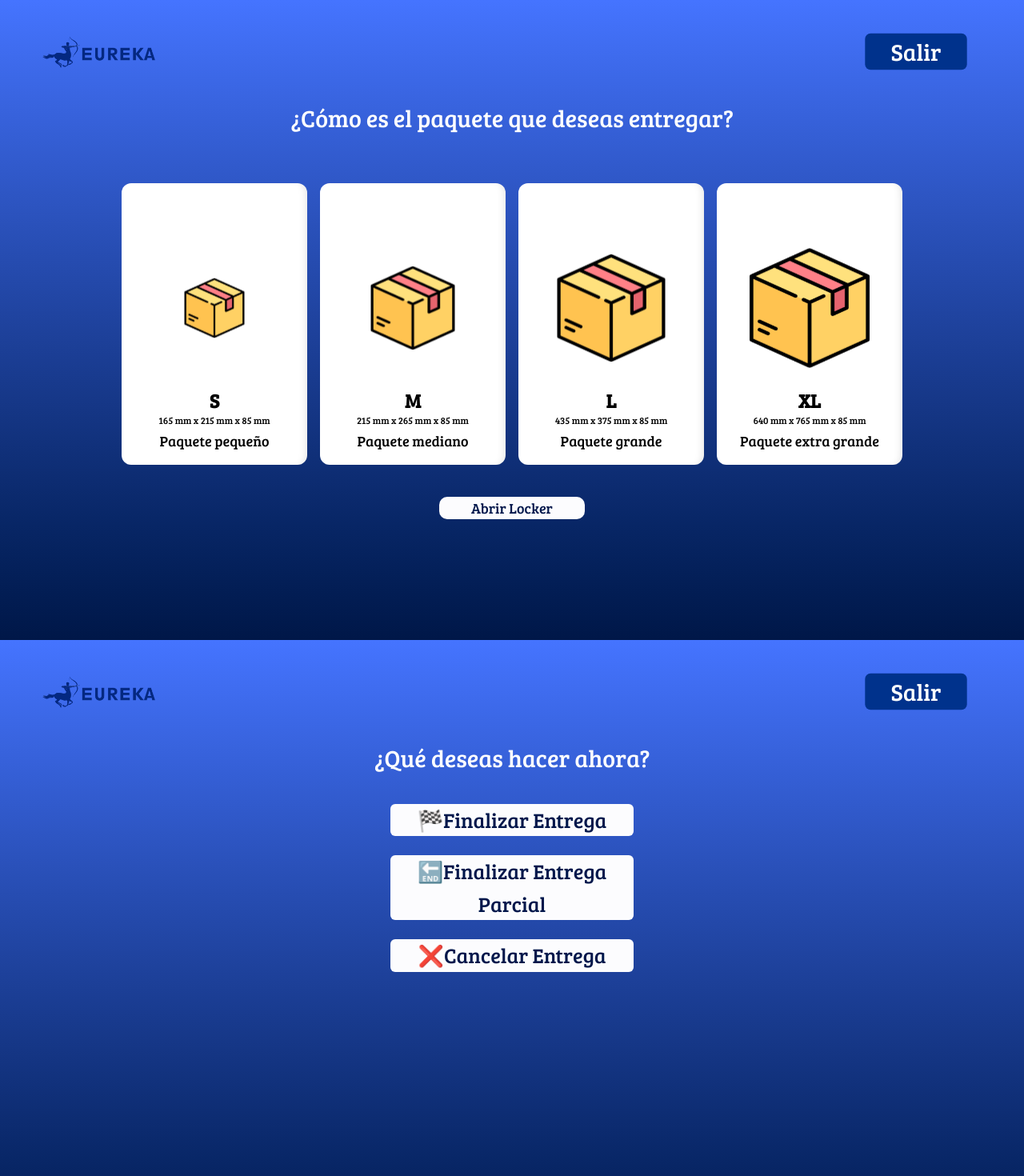
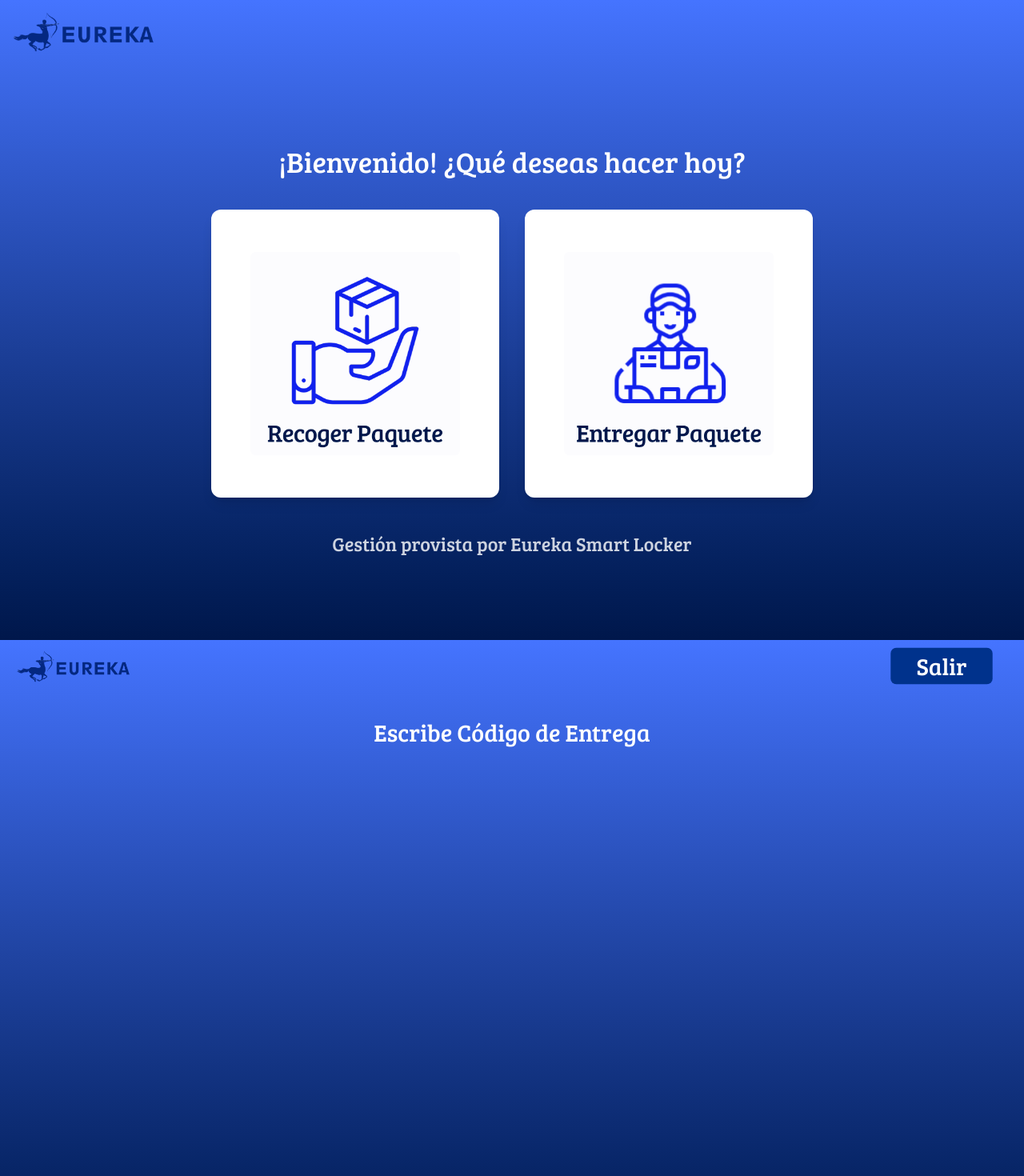
Before and after one commit to Eureka-projectFactoriaF5/buzon-inteligente-LOCKER, a React (Vite) app: page / in a window 1280 px wide. Shown: the top 1470 px of the page at 80% size. Built offline with nearby package versions, Linux system fonts and the light colour scheme.

Commit message:
Fix broken views, update routes, adjust button sizes; pending: link(navigate) buttons, add functionality, and update routes in App.jsx

```diff
--- a/src/App.jsx
+++ b/src/App.jsx
@@ -1,5 +1,8 @@
 import React from "react";
 import { ViewPackageSize } from "./pages/ViewPackageSize";
+import { FirstView } from "./pages/FirstView";
+import { ViewDeliveryAcces } from "./pages/ViewDeliveryAcces";
+import { ViewUserAcces } from "./pages/ViewUserAcces";
 import { PackageSizeCard } from "./components/PackageSizeCard";
 import { PackageSizeGroup } from "./components/PackageSizeGroup";
 import { ViewDeliveryMan } from "./pages/ViewDeliveryMan";
@@ -9,8 +12,11 @@ import "./styles/styles.css";
 export default function App() {
   return (
     <>
+     <FirstView />
+     <ViewDeliveryAcces />
      <ViewPackageSize />
       <ViewDeliveryMan />
+      <ViewUserAcces />
       <PendingPackages />
     </>
   );
--- a/src/components/buttons/WhiteButtonWish.jsx
+++ b/src/components/buttons/WhiteButtonWish.jsx
@@ -2,7 +2,14 @@ export const WhiteButtonWish = ({ text, type = "button", ...props }) => (
   <button
     type={type}
     {...props}
-      className="flex justify-center items-center w-1/4 max-w-[30rem] bg-[#FCFCFE] text-[#00174B] rounded-[0.376rem] text-[1.625rem] border-none mx-auto cursor-pointer font-bree"
+    className="flex justify-center items-center
+               w-4/5 xl:w-2/4
+               bg-[#FCFCFE] text-[#00174B]
+               rounded-[0.376rem]
+               text-[1.625rem] xl:text-[2rem]
+               py-2 xl:py-4
+               border-none mx-auto
+               cursor-pointer font-bree"
   >
     {text}
   </button>
--- a/src/views/FirstView.jsx
+++ b/src/pages/FirstView.jsx
@@ -1,40 +1,40 @@
 import React from "react";
 import { Link } from "react-router-dom";
 
-export default function FirstView() {
+export const FirstView = () => {
   return (
     <div className="min-h-screen flex flex-col bg-gradient-to-b from-[#4574FF] to-[#00174B] text-white relative">
-      <div className="flex justify-between items-center mb-8">
-         <img src="/public/IMGS Proyecto/logosinfondoazul.png" alt="Logo Eureka" className="h-10 md:h-20" />
+      <div className="flex justify-between items-center">
+         <img src="/public/images/logosinfondoazul.png" alt="Logo Eureka" className="h-10 md:h-20" />
       </div>
 
       <div className="flex-grow flex flex-col items-center justify-center text-center px-12">
-        <h1 className="text-3xl md:text-4xl font-bree font-bold mb-10">
+        <h1 className="text-3xl md:text-4xl font-bree mb-10">
           ¡Bienvenido! ¿Qué deseas hacer hoy?
         </h1>
 
         <div className="flex flex-col md:flex-row gap-8 justify-center items-center">
 
-          {/* <Link to="/ViewUserAcces"> */}
+
             <div className="w-90 h-90 bg-white text-blue-700 rounded-xl shadow-lg flex flex-col items-center justify-center p-4 hover:scale-105 transition cursor-pointer">
               <img
-                src="/IMGS Proyecto/RecogerPaqueteInicio.png"
+                src="/images/RecogerPaqueteInicio.png"
                 alt="Recoger Paquete"
                 className="w-4/5 h-4/5 object-contain"
               />
             </div>
-          {/* </Link> */}
 
 
-          {/* <Link to="/ViewDeliveryAcces"> */}
+
+
             <div className="w-90 h-90 bg-white text-blue-700 rounded-xl shadow-lg flex flex-col items-center justify-center p-4 hover:scale-105 transition cursor-pointer">
               <img
-                src="/IMGS Proyecto/EntregarPaqueteInicio.svg"
+                src="/images/EntregarPaqueteInicio.svg"
                 alt="Entregar Paquete"
                 className="w-4/5 h-4/5 object-contain"
               />
             </div>
-          {/* </Link> */}
+
         </div>
 
         <p className="mt-10 text-[1.5rem] text-white/80 font-bree">
--- a/src/pages/PendingPackages.jsx
+++ b/src/pages/PendingPackages.jsx
@@ -11,8 +11,10 @@ export const PendingPackages = () => {
 
                 <div className="absolute top-0 left-0 flex justify-between items-center mb-8">
                     <img src="/images/logosinfondoazul.png" alt="Logo Eureka" className="h-10 md:h-20" />
-                    {/* <ExitButton /> */}
+
                 </div>
+
+
 
                 <h1 className="text-center text-2xl md:text-3xl mb-6 text-white">Tus paquetes pendientes</h1>
                 <Checkbox
--- /dev/null
+++ b/src/pages/ViewDeliveryAcces.jsx
@@ -0,0 +1,25 @@
+import React from "react";
+import { Link } from "react-router-dom";
+import { ExitButton } from "../components/buttons/ExitButton";
+
+
+export const ViewDeliveryAcces = () => {
+  return (
+    <div className="min-h-screen flex flex-col bg-gradient-to-b font-bree from-[#4574FF] to-[#00174B] text-white relative ">
+      <div className="flex justify-between items-center mb-8 w-full px-2">
+              <div className="flex-shrink-0">
+                <img
+                  src="/images/logosinfondoazul.png"
+                  alt="Logo Eureka"
+                  className="h-20 md:h-16"
+                />
+              </div>
+              <div className="scale-60 md:scale-70 mr-1">
+                <ExitButton text="Salir" />
+              </div>
+            </div>
+
+            <h1 className="text-center text-2xl md:text-3xl mb-6">
+             Escribe Código de Entrega
+      </h1>
+      </div>)}
--- a/src/pages/ViewDeliveryMan.jsx
+++ b/src/pages/ViewDeliveryMan.jsx
@@ -7,7 +7,7 @@ export const ViewDeliveryMan = () => {
     <div className="min-h-screen flex flex-col font-bree bg-gradient-to-b from-[#4574ff] to-[#001748] text-white relative px-8 py-8 text-lg">
 
 
-      <div className="flex justify-between items-center mb-8 w-full px-2">
+      <div className="flex justify-between items-center mb-8 w-full px-2 mb-30">
         <img
           src="/images/logosinfondoazul.png"
           alt="Logo Eureka"
@@ -24,7 +24,7 @@ export const ViewDeliveryMan = () => {
       </h1>
 
 
-      <div className="flex flex-col space-y-6 items-center justify-center">
+      <div className="flex flex-col space-y-10 items-center justify-center">
 
         <WhiteButtonWish text="🏁Finalizar Entrega" />
         <WhiteButtonWish text="🔚Finalizar Entrega Parcial" />
--- /dev/null
+++ b/src/pages/ViewUserAcces.jsx
@@ -0,0 +1,23 @@
+import React from "react";
+import { Link } from "react-router-dom";
+import { ExitButton } from "../components/buttons/ExitButton";
+
+
+export const ViewUserAcces =() => {
+  return (
+    <div className="min-h-screen flex flex-col bg-gradient-to-b font-bree from-[#4574FF] to-[#00174B] text-white relative">
+      <div className="flex justify-between items-center mb-8 w-full px-2">
+                    <img
+                      src="/images/logosinfondoazul.png"
+                      alt="Logo Eureka"
+                      className="h-20 md:h-16"
+                    />
+                    <div className="scale-60 md:scale-70 mr-1">
+                      <ExitButton text="Salir" />
+                    </div>
+                  </div>
+
+                  <h1 className="text-center text-2xl md:text-3xl mb-6">
+                   Escribe Código de Acceso
+            </h1>
+      </div>)}
--- a/src/views/ViewDeliveryAcces.jsx
+++ /dev/null
@@ -1,10 +0,0 @@
-import React from "react";
-import { Link } from "react-router-dom";
-
-export default function ViewDeliveryAcces() {
-  return (
-    <div className="min-h-screen flex flex-col bg-gradient-to-b from-[#4574FF] to-[#00174B] text-white relative">
-      <div className="flex justify-between items-center mb-8">
-         <img src="/public/IMGS Proyecto/logosinfondoazul.png" alt="Logo Eureka" className="h-10 md:h-20" />
-      </div>
-      </div>)}
--- a/src/views/ViewUserAcces.jsx
+++ /dev/null
@@ -1,10 +0,0 @@
-import React from "react";
-import { Link } from "react-router-dom";
-
-export default function ViewUserAcces() {
-  return (
-    <div className="min-h-screen flex flex-col bg-gradient-to-b from-[#4574FF] to-[#00174B] text-white relative">
-      <div className="flex justify-between items-center mb-8">
-         <img src="/public/IMGS Proyecto/logosinfondoazul.png" alt="Logo Eureka" className="h-10 md:h-20" />
-      </div>
-      </div>)}
```
Also changed, not shown: public/images/RecogerPaqueteInicio.png (renamed from public/IMGS Proyecto/RecogerPaqueteInicio.png). Lines whose indentation alone changed are shown as unchanged.
